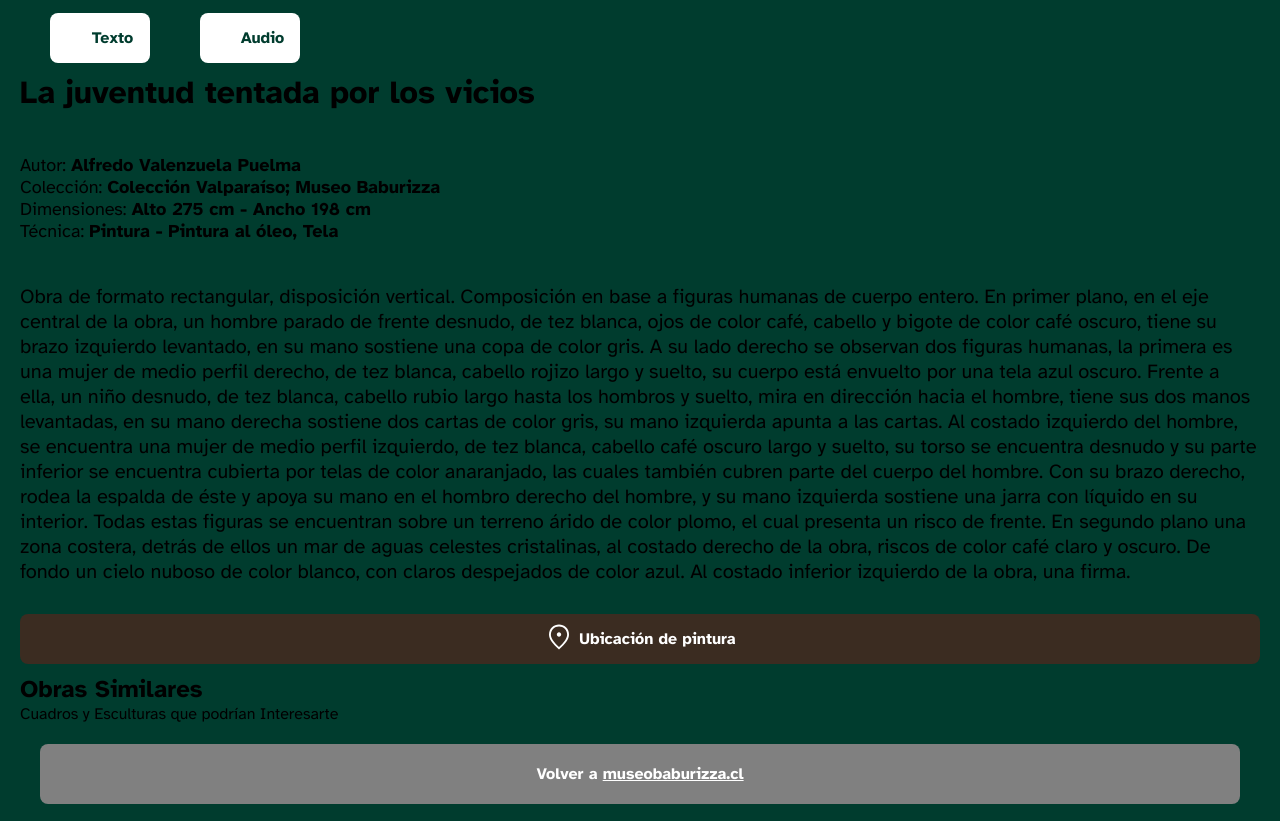
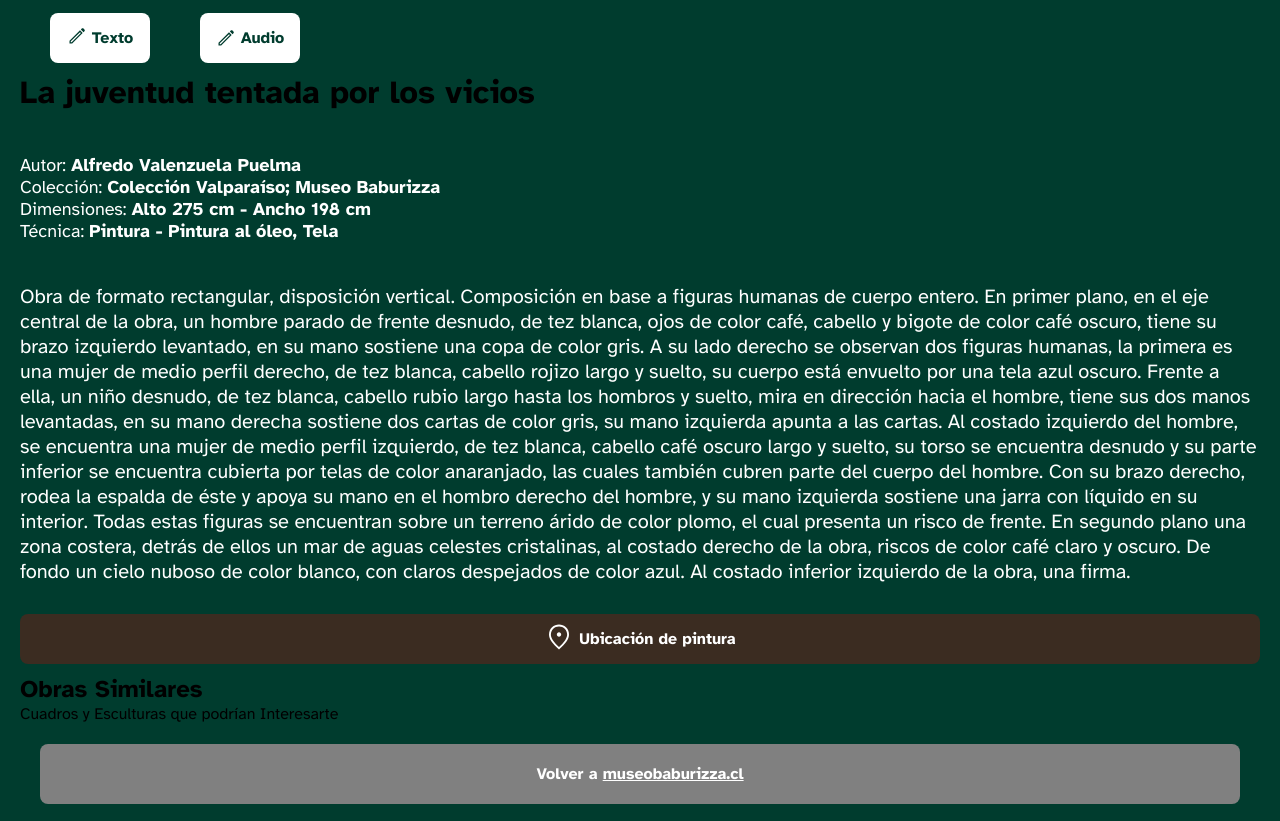
Before and after one commit to danielrojas00/Proyecto-Web-Accesible-Museo-Baburizza, a website: page index_Oscuro.html in a window 1280 px wide. Shown: the part 1047-1868 px from the top of the page. Drawn offline with Linux system fonts and the light colour scheme.

Commit message:
cambios de color y añadir pagina oscura

```diff
--- a/index_Oscuro.html
+++ b/index_Oscuro.html
@@ -45,12 +45,12 @@
 
 <div class="contenedordebotones">
     <div class="botondetexto">
-        <div class="iconotexto"> <img src="edit_FILL0_wght400_GRAD0_opsz48.svg" height="20px"  width="20px">
+        <div class="iconotexto"> <img src="edit_FILL0_wght400_OSCURO GRAD0_opsz48.svg" height="20px"  width="20px">
         </div>
         <div class="textodeboton">Texto</div>
     </div>
     <div class="botondeaudio">
-            <div class="iconodeaudio"> <img src="edit_FILL0_wght400_GRAD0_opsz48.svg" height="20px" width="20px">
+            <div class="iconodeaudio"> <img src="edit_FILL0_wght400_OSCURO GRAD0_opsz48.svg" height="20px" width="20px">
             </div>
             <div class="textodeaudio"> Audio</div>
     </div>
--- a/styleoscuro.css
+++ b/styleoscuro.css
@@ -57,6 +57,7 @@ html {font-size: 100%;} /*16px*/
   border-width: 2px;
   border-left: none;
   border-right: none;
+  color: #ffffff;
 }
 
 .tituloObra{
@@ -72,6 +73,7 @@ html {font-size: 100%;} /*16px*/
   margin-right: 20px;
   font-size: 20px;
   margin-bottom: 30px;
+  color: #ffffff;
 }
 
 
```
Also changed, not shown: index.html (+1 -1 lines), edit_FILL0_wght400_OSCURO GRAD0_opsz48.svg (added).
